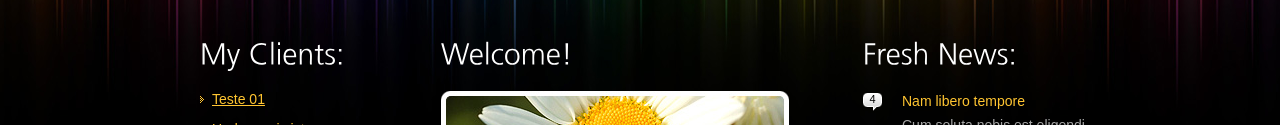
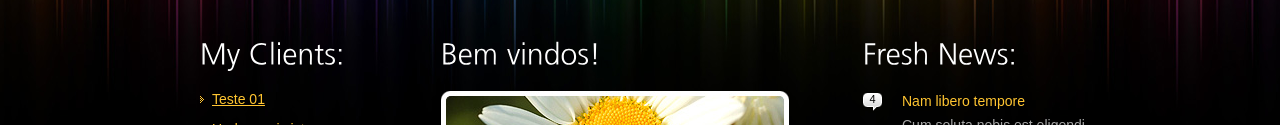
Before and after one commit to Evenildo/modulo-github, a plain HTML site: page index.html in a window 1280 px wide. Shown: the part 492-617 px from the top of the page. Drawn offline with Linux system fonts and the light colour scheme.

Commit message:
Teste 03

```diff
--- a/index.html
+++ b/index.html
@@ -139,7 +139,7 @@
 			<section id="content">
 				 <div class="wrapper">
 						<article class="col-1">
-							 <h2>Welcome!</h2>
+							 <h2>Bem vindos!</h2>
 							 <img src="images/1page-img.jpg" class="img-indent">
 							 <p>Photo Art is a free web template created by TemplateMonster team, optimized for 1024X768 screen resolution. It is also HTML5 &amp; CSS3 valid. This website has several pages: <a href="index.html">Home</a>, <a href="about-us.html">About</a>, <a href="privacy.html">Privacy</a>, <a href="gallery.html">Gallery</a>, <a href="contact-us.html">Contact</a> (contact form – doesn’t work), <a href="sitemap.html">Sitemap</a>.</p>
 						</article>
```
